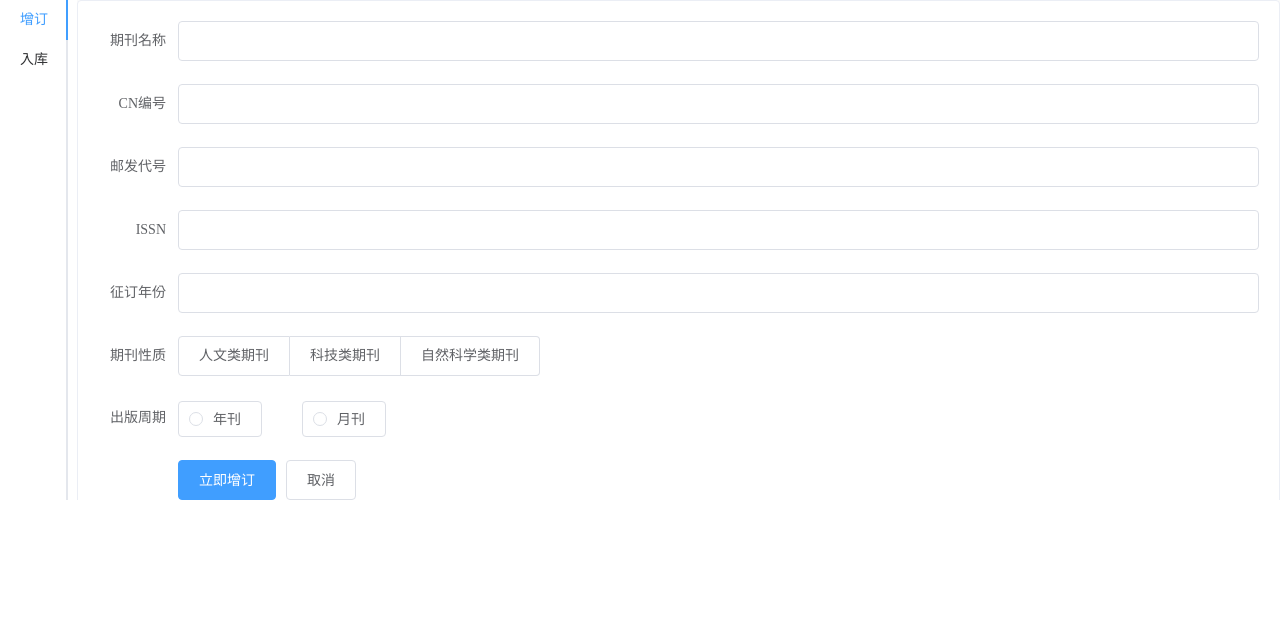
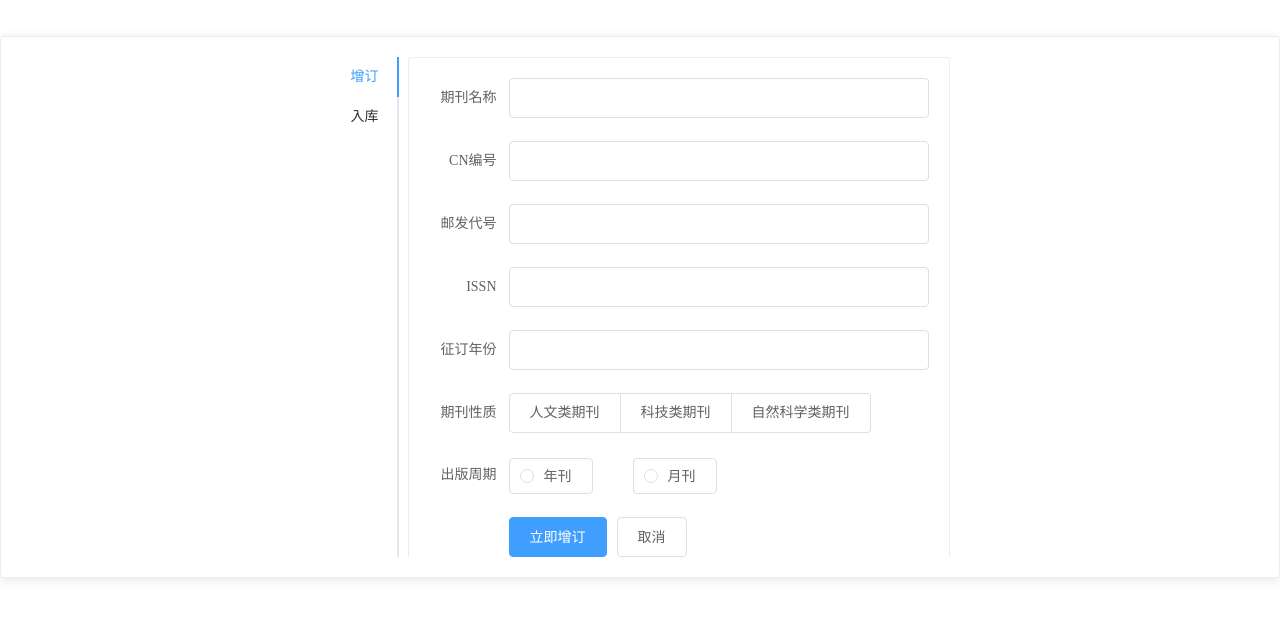
Before and after one commit to Adanadia/periodicalManageSystem_frontPage, a Vue app: page /admin/index in a window 1280 px wide. Shown: the top 618 px of the page. Built offline with nearby package versions, Linux system fonts and the light colour scheme; sample sign-in values are in the browser's storage.

Commit message:
前端用户页面写完

```diff
--- a/src/views/GoPage.vue
+++ b/src/views/GoPage.vue
@@ -100,7 +100,8 @@ export default {
           })
         }
         if(this.select === "2"){
-          this.axios.get(`/bookdestination/search/《${this.searchContent}》/${this.select}`).then(response=>{
+          this.searchContent = /《(.*)》/.test(this.searchContent)?this.searchContent:'《'+this.searchContent+'》'
+          this.axios.get(`/bookdestination/search/${this.searchContent}/${this.select}`).then(response=>{
             if(response.data.status === 0){
               this.userList = response.data.data.bookDestination_periodicalPageVOList;
             }else{
--- a/src/views/Reserve.vue
+++ b/src/views/Reserve.vue
@@ -151,14 +151,14 @@ export default {
       }).then(reponse=>{
         if(reponse.data.status === 0){
           this.$message({
-            message: '恭喜你，预定成功',
+            message: '预定成功',
             type: 'success'
           });
           setTimeout(()=>{
             this.$router.go(0);
           },1400);
         } else {
-          this.$message.error('预定失败');
+          this.$message.error(reponse.data.msg);
         }
       })
     },
--- a/src/views/admin/AdminOperate.vue
+++ b/src/views/admin/AdminOperate.vue
@@ -1,7 +1,19 @@
 <template>
   <div>
+    <div v-for="i in [1,2]" :key="i">
+      <el-row>
+        <div style="visibility: hidden">helloworld</div>
+      </el-row>
+    </div>
+    <el-card shadow="always">
+      <el-row>
+        <el-col :span="6">
+          <div style="visibility: hidden">helloworld</div>
+        </el-col>
+        <el-col :span="12">
           <el-tabs tab-position="left" style="height: 500px;">
-      <el-tab-pane label="增订"> <el-col :span="24">
+            <el-tab-pane label="增订">
+              <el-col :span="24">
                 <el-card class="box-card">
                   <el-form ref="form" :model="Form1" label-width="80px" label-position="right" size="big">
                     <el-form-item label="期刊名称">
@@ -38,7 +50,8 @@
                     </el-form-item>
                   </el-form>
                 </el-card>
-      </el-col></el-tab-pane>
+              </el-col>
+            </el-tab-pane>
             <el-tab-pane label="入库"><el-col :span="24">
               <el-card class="box-card">
                 <el-form ref="form" :model="Form2" label-width="80px" label-position="right" size="big">
@@ -59,6 +72,12 @@
               </el-card>
             </el-col></el-tab-pane>
           </el-tabs>
+        </el-col>
+        <el-col :span="6">
+          <div style="visibility: hidden">helloworld</div>
+        </el-col>
+      </el-row>
+    </el-card>
   </div>
 </template>
 
```
Lines whose indentation alone changed are shown as unchanged.
